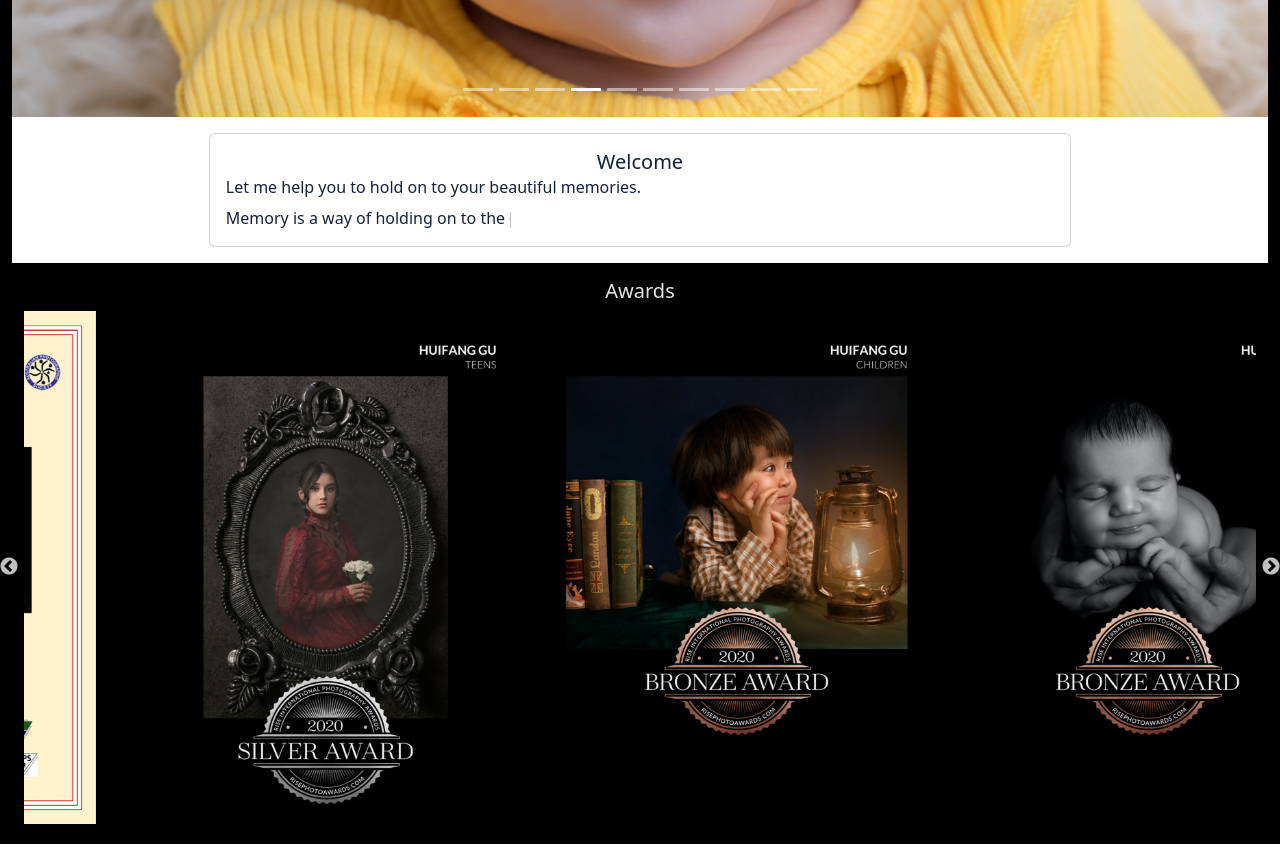
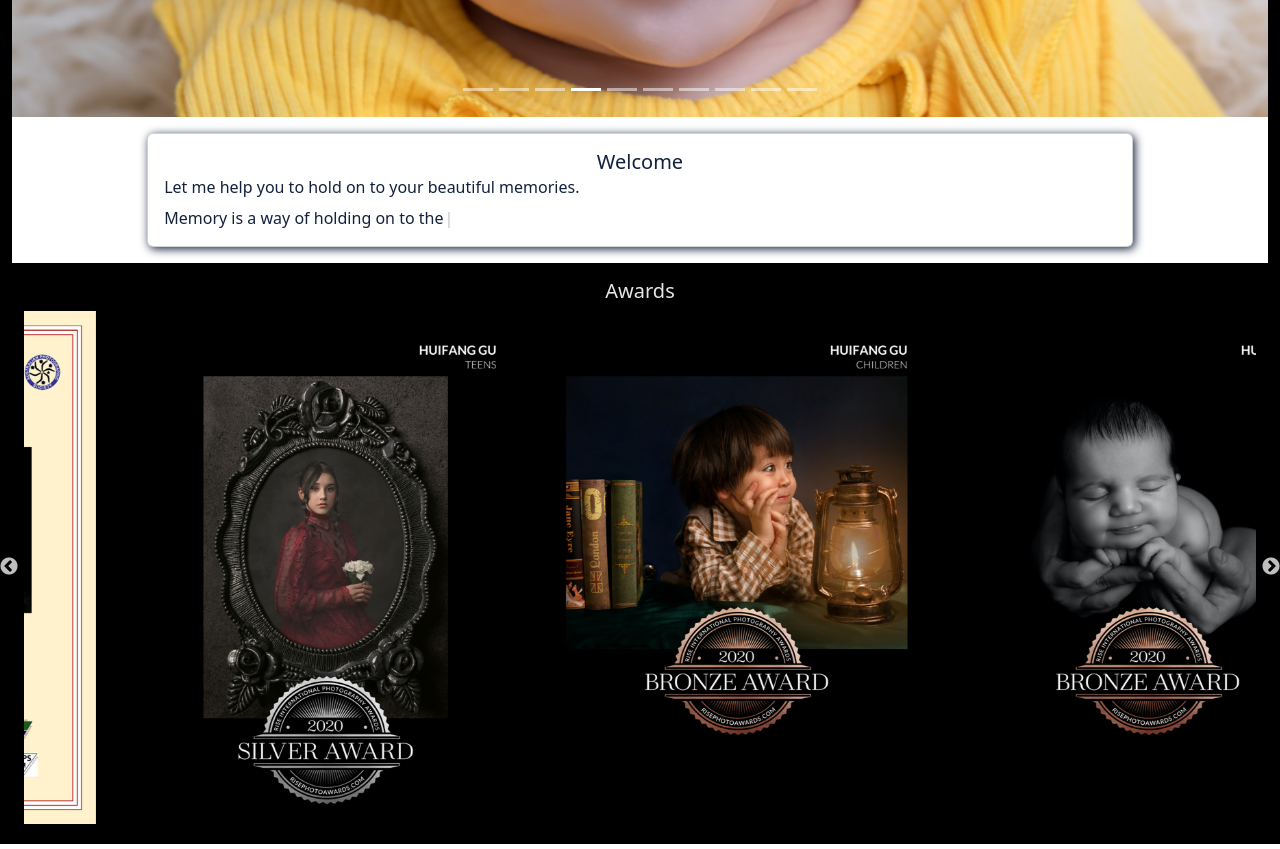
Before and after one commit to huifang719/lightstory, a React (Create React App) app: page / in a window 1280 px wide. Shown: the part 840-1689 px from the top of the page. Built offline with nearby package versions, Linux system fonts and the light colour scheme.

Commit message:
adjustment on welcome section

```diff
--- a/src/App.css
+++ b/src/App.css
@@ -18,7 +18,7 @@
 }
 
 .welcome {
-  border: none;
+  box-shadow: 2px 2px 10px #14213d;
   width: 80%;
   display: inline-block
 }
@@ -56,7 +56,7 @@
     font-size: 1rem;
   }
   .welcome {
-    width: 70%;
+    width: 80%;
   }
 }
 
```
